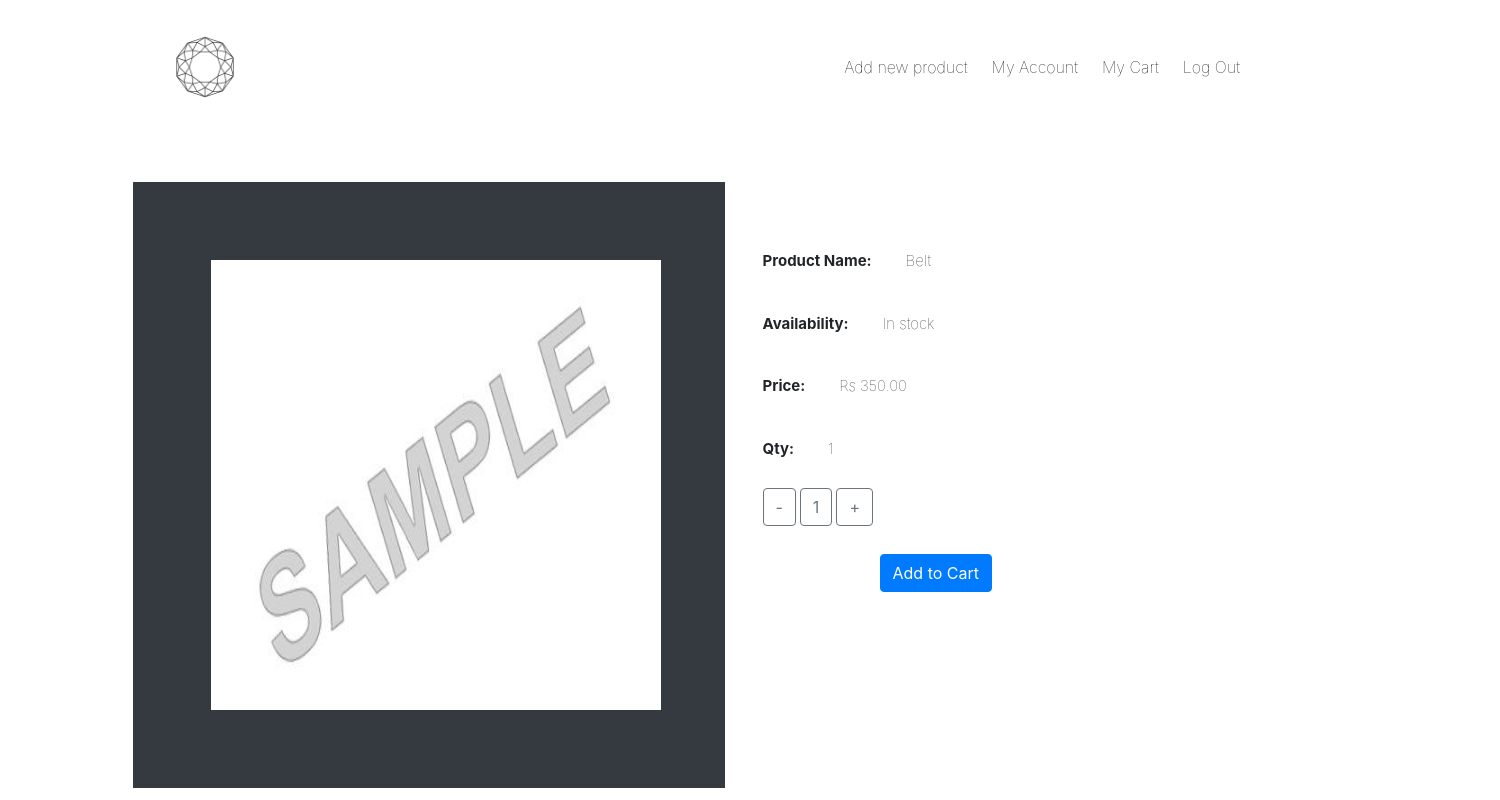
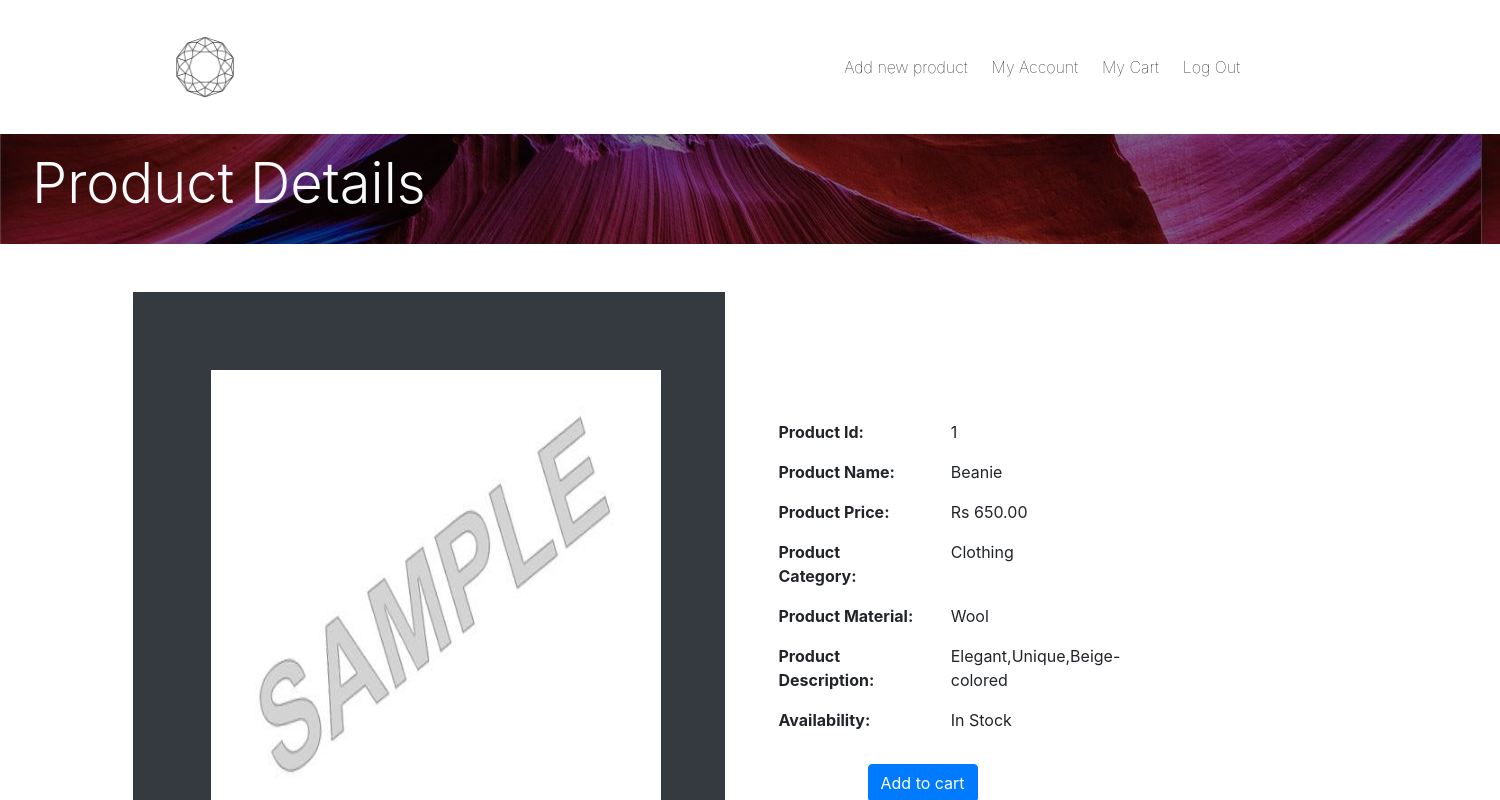
Before and after one commit to Vanshikaa00/shoppingApp, an Angular app: page /product-details in a window 1280 px wide. Shown: the top 800 px of the page, 1500 px wide, since content can reach past the window. Built offline with nearby package versions, Linux system fonts and the light colour scheme.

Commit message:
eighth commit

```diff
--- a/src/app/product-addition/product-addition.component.html
+++ b/src/app/product-addition/product-addition.component.html
@@ -27,40 +27,6 @@
   </div>
 </div>
 <!--navigation bar ends-->
-<!--
-
-<div class="bg-warning container c1 ">
-<table class="table table-bordered">
-  <tr>
-    <td>Id</td>
-    <td>
-      <input type="text" placeholder="Enter id of product">
-    </td>
-  </tr>
-  <tr>
-    <td>1</td>
-    <td>2</td>
-  </tr>
-  <tr>
-    <td>1</td>
-    <td>2</td>
-  </tr>
-  <tr>
-    <td>1</td>
-    <td>2</td>
-  </tr>
-  <tr>
-    <td>1</td>
-    <td>2</td>
-  </tr>
-  <tr>
-  <td>1</td>
-  <td>2</td>
-</tr>
-
-</table>
-</div>
--->
 
 <div class="container c1">
 <form class="form-horizontal" action="/action_page.php">
@@ -86,7 +52,7 @@
     <input type="text" class="form-control" id="pmaterial">
   </div>
   <div class="form-group">
-    <label for="pdetails">Product Additional Details:</label>
+    <label for="pdetails">Product Additional Description:</label>
     <textarea class="form-control" rows="5" id="pdetails"></textarea>
   </div>
   <button type="button" class="mt-3 btn btn-primary">Add Product</button>
--- a/src/app/product-addition/product-addition.component.scss
+++ b/src/app/product-addition/product-addition.component.scss
@@ -6,7 +6,7 @@
 .c2{
   background-image: linear-gradient(rgba(0, 0, 0, 0.5), rgba(0, 0, 0, 0.5)), url('../../assets/canyon3.jpg');
   height:110px;
-  width:1536px;
+  width:1520px;
 }
 .itemstyling {
   color: white;
--- a/src/app/product-details/product-details.component.html
+++ b/src/app/product-details/product-details.component.html
@@ -1,44 +1,76 @@
+<head>
+  <link rel="stylesheet" href="https://maxcdn.bootstrapcdn.com/bootstrap/4.3.1/css/bootstrap.min.css">
+  <script src="https://ajax.googleapis.com/ajax/libs/jquery/3.4.1/jquery.min.js"></script>
+  <script src="https://cdnjs.cloudflare.com/ajax/libs/popper.js/1.14.7/umd/popper.min.js"></script>
+  <script src="https://maxcdn.bootstrapcdn.com/bootstrap/4.3.1/js/bootstrap.min.js"></script>
+  <link href="https://fonts.googleapis.com/icon?family=Material+Icons"
+        rel="stylesheet">
+</head>
+
+
 <app-nav-bar></app-nav-bar>
+<!--navigation bar starts-->
+<div >
+  <div class="c22"><!--this c2 is for antelope cave background image-->
+    <!--navbar starts-->
+    <nav class="navbar navbar-expand-md navbar-light fixingnavbar text-dark">
+
+      <div class="navbar-collapse collapse w-100 " >
+        <ul class="navbar-nav mr-auto">
+          <li class="display-4 p-2 pl-3 nav-item text-light">
+        Product Details
+          </li>
+        </ul>
+      </div>
+
+    </nav>
+  </div>
+</div>
+<!--navigation bar ends-->
 <div class="container">
 <div class="row m-5">
-  <div class="col-sm-7  p-5 bg-dark">
+  <div class="col-sm-7  p-5 bg-dark"><!--bg warning-->
     <img class="imagesizing" src="assets/scenery.jpg">
   </div>
-  <div class="col-sm-5 p-2 py-5">
-    <div class="container">
 
-      <div class="row">
-        <span class="c2">Product Name: </span><span class="c3">    Belt</span>
+  <div class="col-sm-5 p-2 py-5"><!--bg warning-->
+    <div class="container c5">
+<div class="row m-3">
+  <div class="col-sm-6 boldd">Product Id:</div><!--bg warning-->
+  <div class="col-sm-6 ">1</div><!--bg warning-->
+</div>
 
+      <div class="row m-3 ">
+        <div class="col-sm-6 boldd">Product Name:</div><!--bg warning-->
+        <div class="col-sm-6 ">Beanie</div><!--bg warning-->
       </div>
 
-      <div class="row">
-        <span class="c2">Availability:</span><span class="c3">   In stock</span>
-
+      <div class="row m-3">
+        <div class="col-sm-6 boldd">Product Price:</div><!--bg warning-->
+        <div class="col-sm-6">Rs 650.00</div><!--bg warning-->
       </div>
 
-      <div class="row">
-        <span class="c2">Price:</span><span class="c3"> Rs 350.00</span>
-
+      <div class="row m-3">
+        <div class="col-sm-6 boldd">Product Category:</div><!--bg warning-->
+        <div class="col-sm-6">Clothing</div><!--bg warning-->
       </div>
 
-      <div class="row">
-        <span class="c2">Qty: </span><span class="c3">1</span>
-        <div class="container c4">
-          <div class="row">
-            <div class="col-sm-12">
-              <button type="button" class=" btn btn-outline-secondary">-</button>
-              <button type="button" class="mx-1 btn btn-outline-secondary">1</button>
-              <button type="button" class="btn btn-outline-secondary">+</button>
-            </div>
-          </div>
-        </div>
-        <hr/>
+      <div class="row m-3">
+        <div class="col-sm-6 boldd">Product Material:</div><!--bg warning-->
+        <div class="col-sm-6 ">Wool</div><!--bg warning-->
       </div>
 
-      <div class="row ">
-        <button type="button" routerLink="/cart" class="mx-auto my-2 btnclass btn-small btn btn-primary">Add to Cart</button>
+      <div class="row m-3">
+        <div class="col-sm-6 boldd ">Product Description:</div><!--bg warning-->
+        <div class="col-sm-6 ">Elegant,Unique,Beige-colored</div><!--bg warning-->
       </div>
+
+      <div class="row m-3">
+        <div class="col-sm-6 boldd">Availability:</div><!--bg warning-->
+        <div class="col-sm-6 ">In Stock</div><!--bg warning-->
+      </div>
+
+      <button type="button" class="btn mt-3 btn-primary" routerLink="/cart" style="margin-left:120px;">Add to cart</button>
 
     </div>
   </div>
--- a/src/app/product-details/product-details.component.scss
+++ b/src/app/product-details/product-details.component.scss
@@ -20,3 +20,19 @@ font-weight: lighter;
 .c4{
   padding: 8px 10px 20px 30px;
 }
+
+.c22{
+  background-image: linear-gradient(rgba(0, 0, 0, 0.5), rgba(0, 0, 0, 0.5)), url('../../assets/canyon3.jpg');
+  height:110px;
+  width:1500px;
+}
+.itemstyling {
+  color: white;
+}
+
+.c5{
+  margin-top:80px;
+}
+.boldd{
+  font-weight: bold;
+}
```
